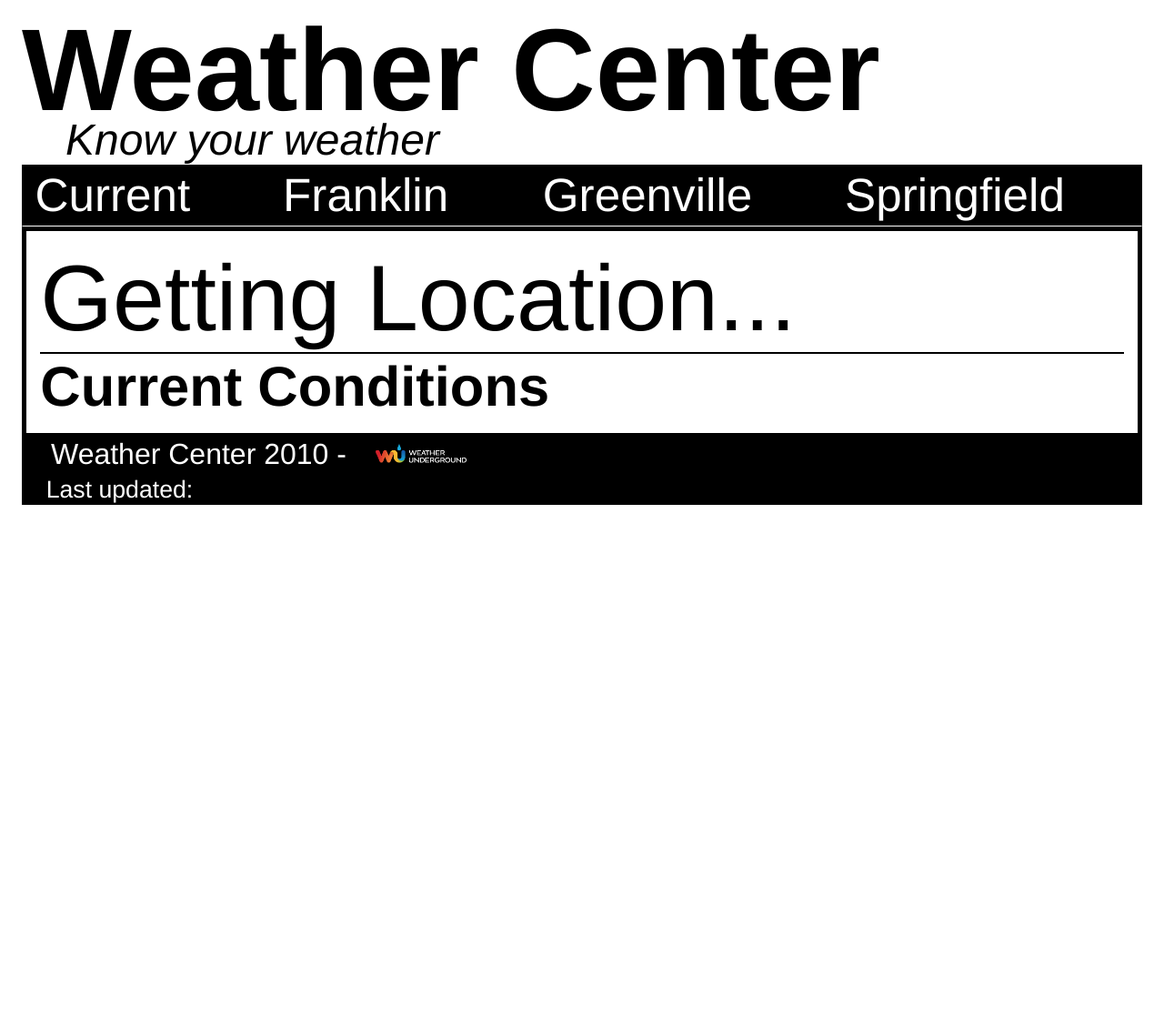
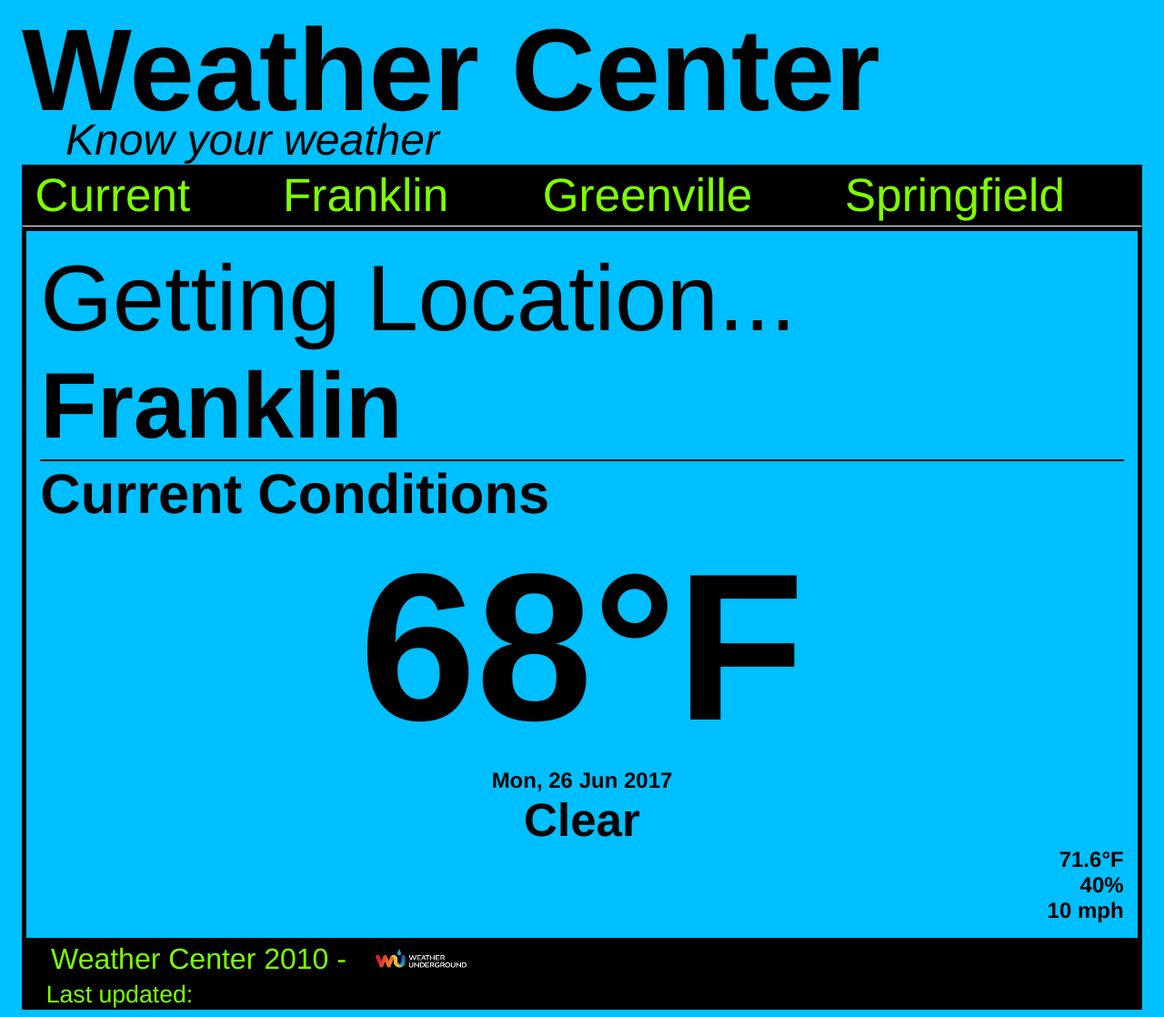
Before and after one commit to carlosvaleiro/carlosvaleiro.github.io, a plain HTML site: page jsonweather-html/views/franklin.html in a window 1280 px wide. Shown: the part 5-1123 px from the top of the page at 91% size. Before the commit the page ends 800 px from the top, so only its background shows below. Drawn offline with Linux system fonts and the light colour scheme.

Commit message:
franklin dynamics

```diff
--- a/jsonweather-html/css/weather-style.css
+++ b/jsonweather-html/css/weather-style.css
@@ -28,6 +28,7 @@ body {
   font-family: helvetica, arial, sans-serif;
   font-size: 16px;
   -webkit-text-size-adjust: 100%;
+    background-color:deepskyblue;
 }
 
 
@@ -44,6 +45,7 @@ body {
 
 #page-header h1 {
   margin: 0;
+    color:#000  ;
 }
 
 .tagline {
@@ -51,6 +53,7 @@ body {
   font-style: italic;
   font-size: .75em;
   margin: 0 0 0 1em;
+
 }
 
 
@@ -59,7 +62,7 @@ body {
 #page-nav ul {
   border: 1px solid #000;
   border-bottom: 1px solid #fff;
-  list-style: none;
+  list-style:circle;
 }
 
 #page-nav .flexlist li {
@@ -71,7 +74,7 @@ body {
   display: flex;
   flex: auto;
   background-color: #000;
-  color: #fff;
+  color:chartreuse;
   padding: 1% 5%;
   text-decoration: none;
 }
@@ -92,7 +95,7 @@ body {
   font-size: .7rem;
   margin: 0;
   background-color: #000;
-  color: #fff;
+  color:chartreuse;
 }
 
 #page-footer > * {
@@ -101,6 +104,7 @@ body {
 
 #page-footer li {
   padding-right: 1em;
+    color:chartreuse;
 }
 
 
--- a/jsonweather-html/views/franklin.html
+++ b/jsonweather-html/views/franklin.html
@@ -17,15 +17,15 @@
           <div id="cover">
             <div id="status">Loading...</div>
           </div>
-          <h1 id="cityDisplay"></h1>
+          <h1 id="cityDisplay">Franklin</h1>
           <h2>Current Conditions</h2>
           <ul id="current_conditions">
-          <li id="currentTemp"></li>
-          <li id="local_time"></li>
-          <li id="summary"></li>
-          <li id="feelslk"></li>
-          <li id="humidity_2"></li>
-          <li id="wind"></li>
+          <li id="currentTemp">68&deg;F</li>
+          <li id="local_time">Mon, 26 Jun 2017</li>
+          <li id="summary">Clear</li>
+          <li id="feelslk">71.6&deg;F</li>
+          <li id="humidity_2">40%</li>
+          <li id="wind">10 mph</li>
 
           </ul>
         </section>
```
Also changed, not shown: jsonweather-html/index.html (line endings or trailing spaces).
